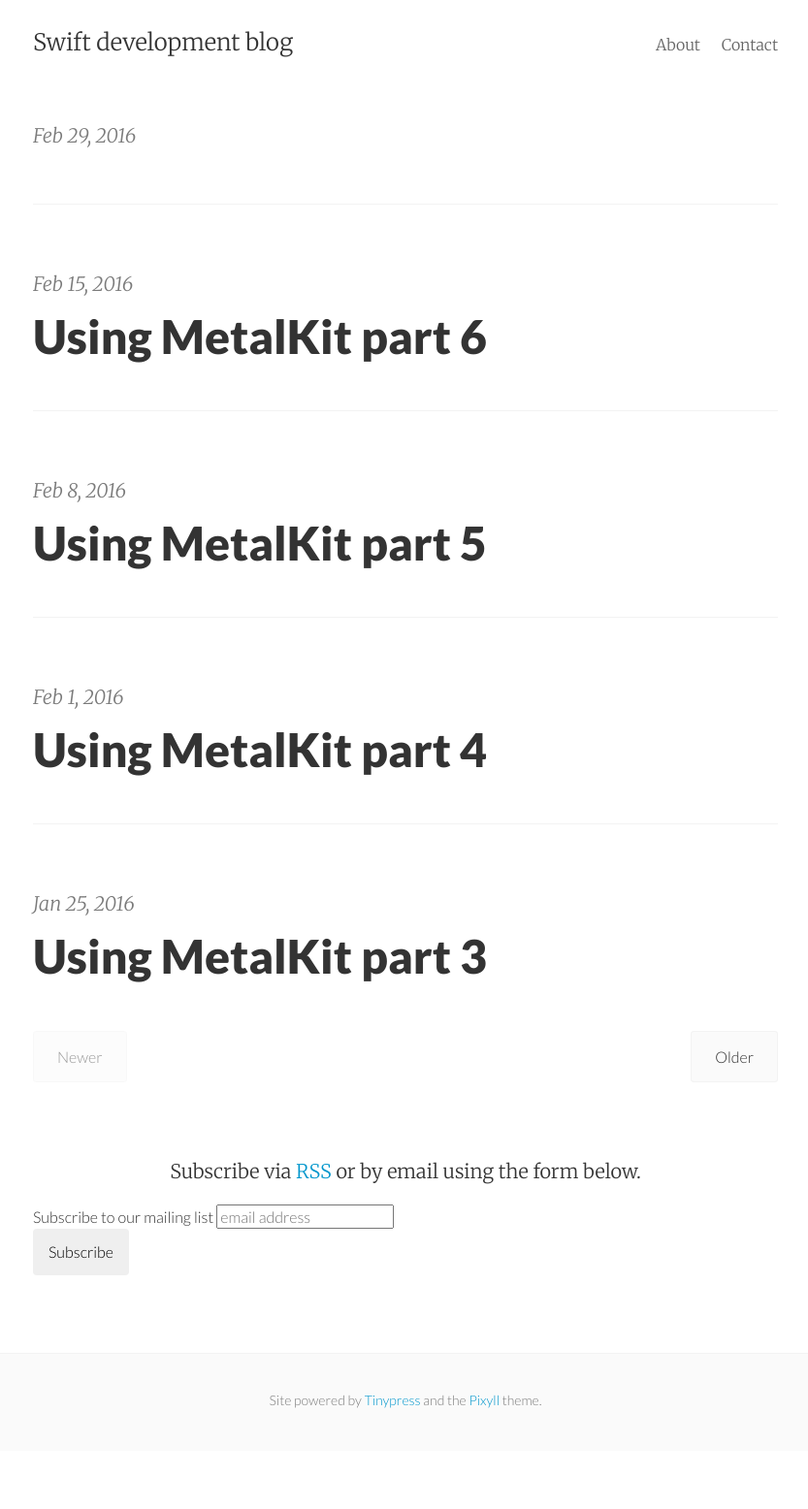
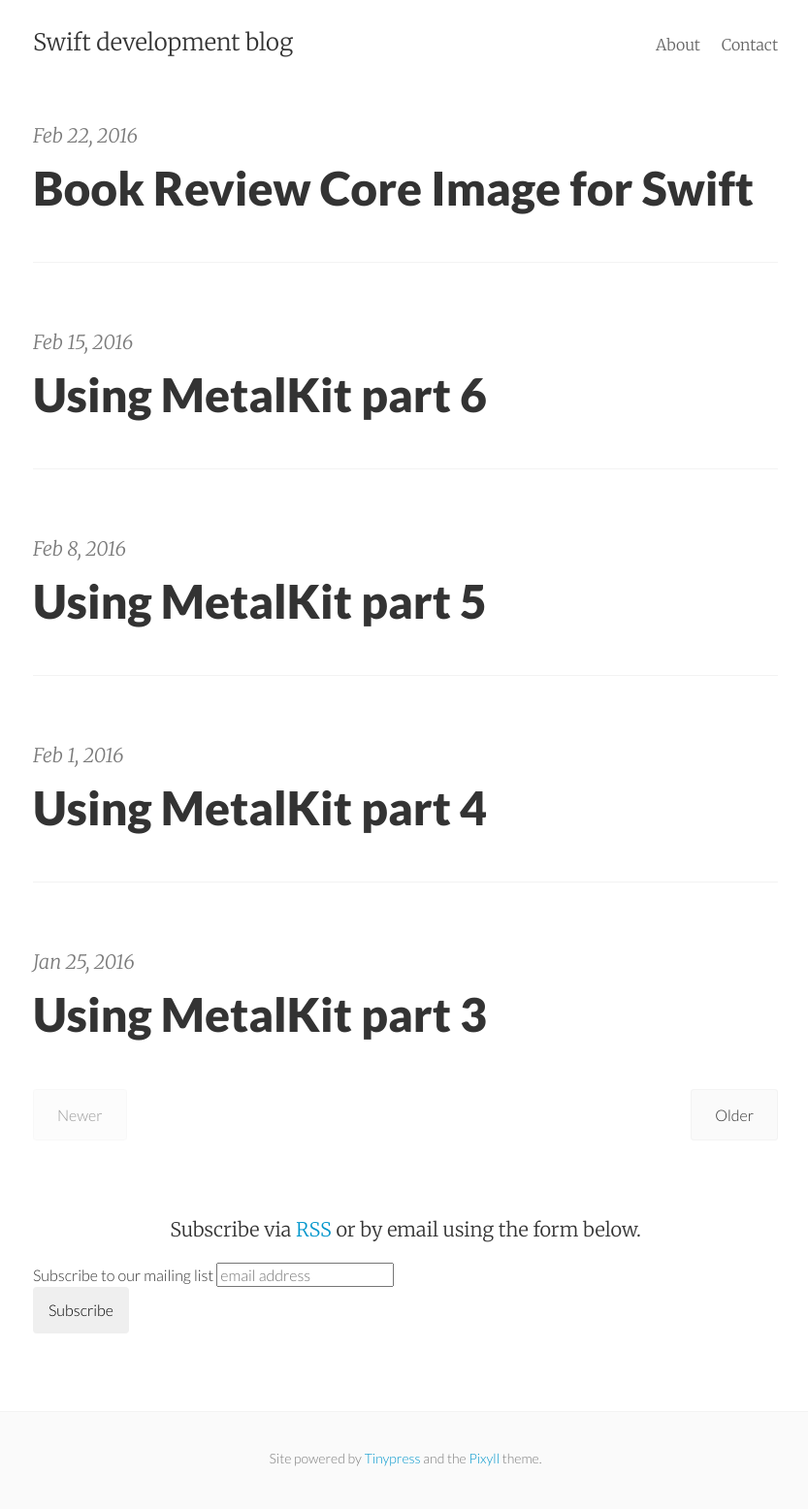
Before and after one commit to mhorga/mhorga.github.io, a Jekyll site: the page built from index.html, in a window 1280 px wide. Shown: the whole page at 97% size, without its empty margins (222-1055 px from the left). Built offline with Jekyll 4.4.1, drawn with Linux system fonts in a browser that asks for light colours; the list of posts is cut into pages by our own code; comment, search, counter and statistics services are not loaded; before the commit the page ends 1496 px from its top, so only the background shows below that.

Commit message:
Post update: Book Review: Core Image for Swift

```diff
--- a/_posts/2016-02-22-book-review-core-image-for-swift.markdown
+++ b/_posts/2016-02-22-book-review-core-image-for-swift.markdown
@@ -1,6 +1,6 @@
 ---
 published: true
-title: Book Review: Core Image for Swift
+title: Book Review Core Image for Swift
 layout: post
 ---
 I am taking a break from the `MetalKit` series this week because there is an important event I couldn’t miss it for the world! My good pal, [@FlexMonkey](https://twitter.com/FlexMonkey), just published his book titled [Core Image for Swift](https://itunes.apple.com/us/book/core-image-for-swift/id1073029980) and I had the privilege of being one of its early reviewers. `Core Image` is a really good "friend" of `Metal` so it makes sense writing about it.
```
